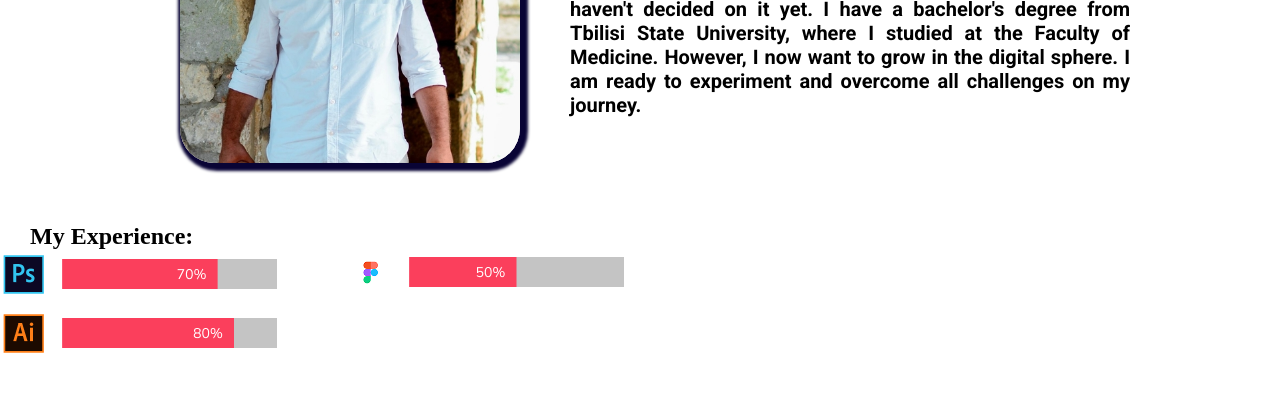
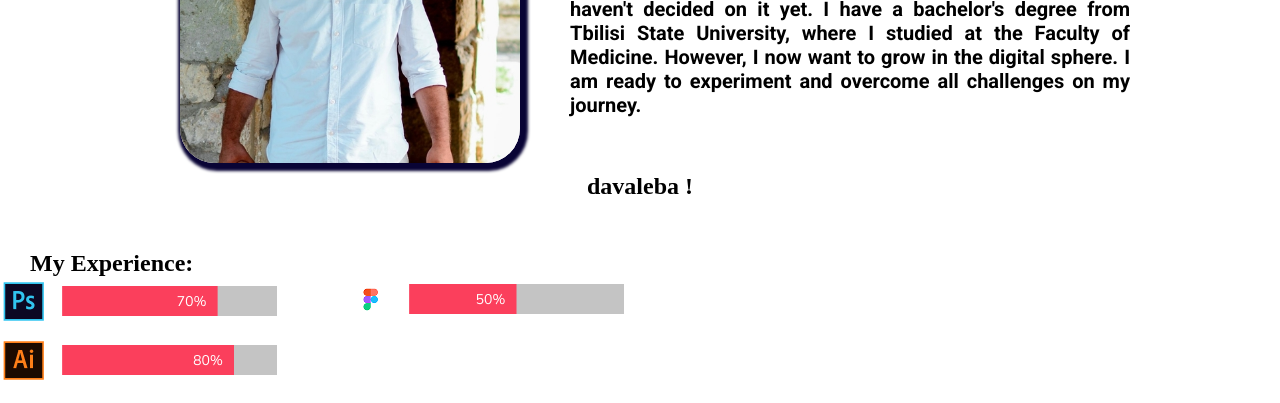
Before and after one commit to zuraambr/potfolio, a plain HTML site: page index.html in a window 1280 px wide. Shown: the part 411-814 px from the top of the page. Drawn offline with nearby package versions, Linux system fonts and the light colour scheme; a web font is replaced by a local one.

Commit message:
Davaleba

```diff
--- a/index.html
+++ b/index.html
@@ -85,6 +85,13 @@
 
 
 </section>
+<section>
+<div class="davaleba">
+    <h1> davaleba !</h1>
+
+
+</div>
+</section>
 
 <div class="imgimg">
 <h2>My Experience:</h2>
--- a/style.css
+++ b/style.css
@@ -205,3 +205,8 @@ margin-top: 60px;
 .imgimg h2{
     margin-left: 30px;
 }
+
+.davaleba {
+    display: flex;
+    justify-content: center;
+}
```
